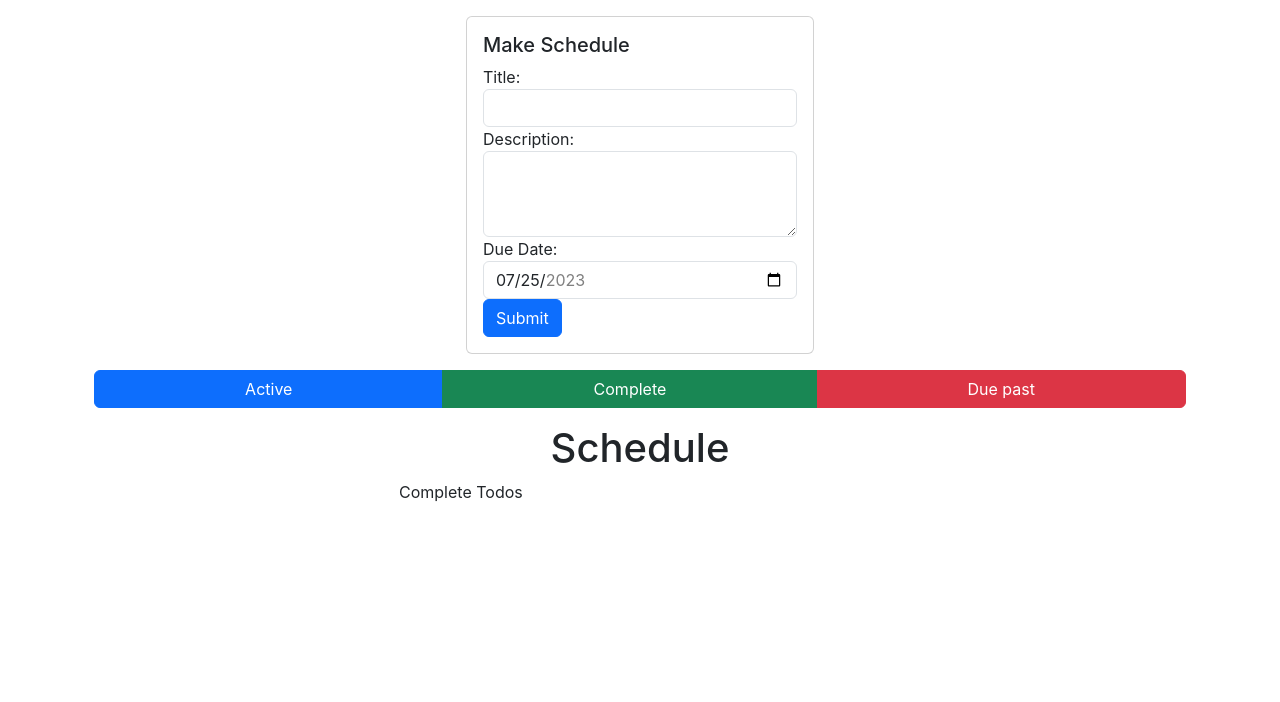
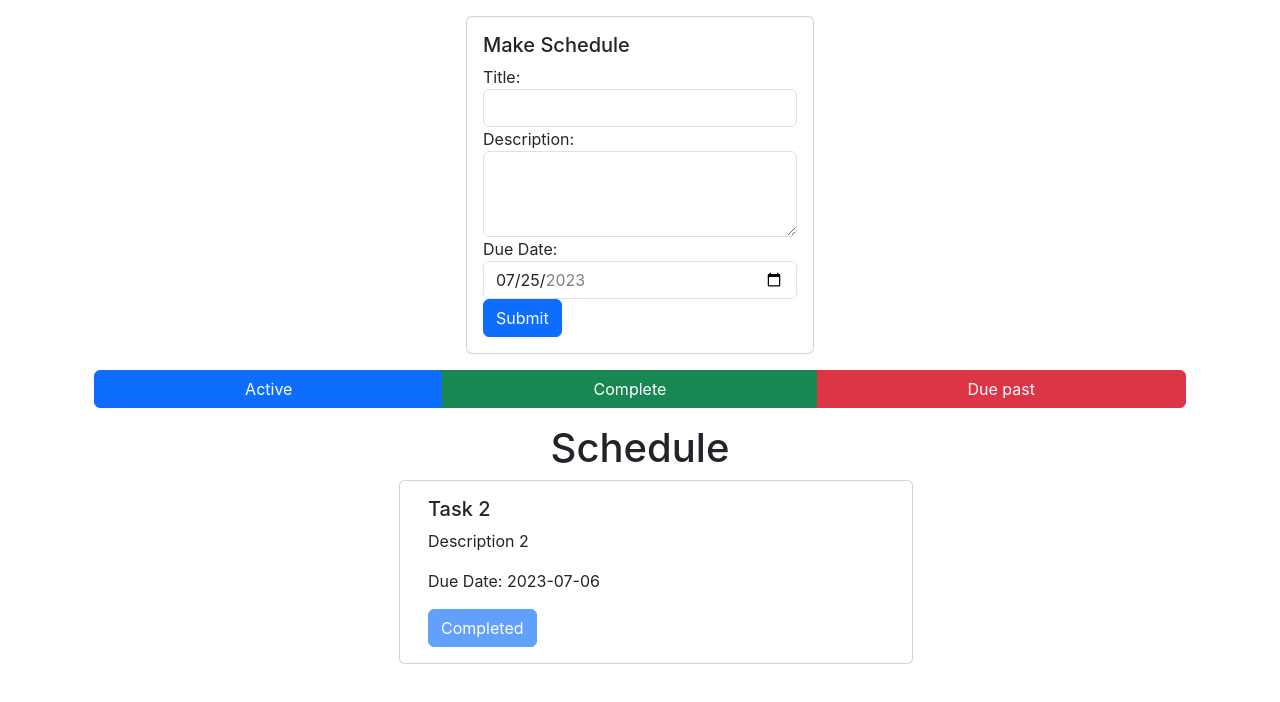
Before and after one commit to eduper1/react-django, a React (Create React App) app in the folder frontend/schedule/: page / in a window 1280 px wide. Both pictures are taken after a click on the button "Complete". Shown: the top 702 px of the page. Built offline with nearby package versions, Linux system fonts and the light colour scheme.

Commit message:
filterComplete: filters completed schedules and display only them.

```diff
--- a/frontend/schedule/src/App.js
+++ b/frontend/schedule/src/App.js
@@ -46,6 +46,7 @@ function App() {
     settodos(updateSchedule);
   }
   const filerActive = todos.filter(todo => todo.isComplete === false);
+  const filerComplete = todos.filter(todo => todo.isComplete === true);
   // const TaskList = todos.map((todo)=> (
   //   <Todo
   //     id={todo.id}
@@ -84,7 +85,17 @@ function App() {
 
               ))}
 
-            {isDisplayed === 'complete' && <div>Complete Todos</div>}
+            {isDisplayed === 'complete' && filerComplete.map(todo => (
+              <div>
+                <Todo
+                  id={todo.id}
+                  title={todo.title}
+                  description={todo.description}
+                  dueDate={todo.dueDate}
+                  isComplete={todo.isComplete}
+                  toggleCompleteBtn={toggleCompleteBtn}
+                  />
+              </div>))}
             {isDisplayed === 'duePast' && <div>Due Past Todos</div>}
           </ul>
         </div>
```
